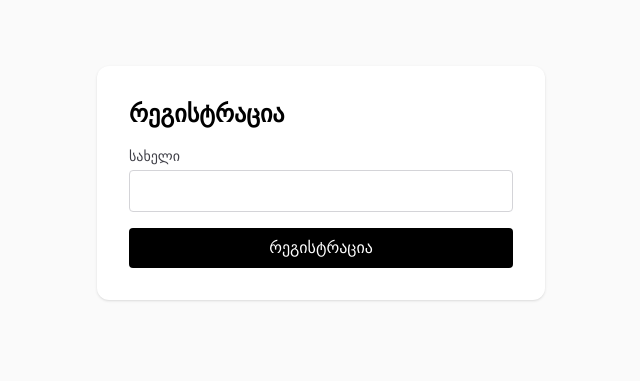
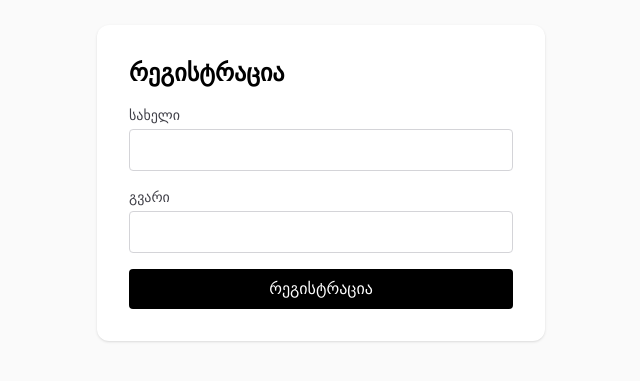
Before and after one commit to Ninuci5/luka-newtask-4, a Next.js app: page /register in a window 1280 px wide. Shown: the part 217-598 px from the top of the page, without its empty margins (319-959 px from the left). Built offline with nearby package versions, Linux system fonts and the light colour scheme.

Commit message:
added lastname

```diff
--- a/src/components/registerForm/RegisterForm.jsx
+++ b/src/components/registerForm/RegisterForm.jsx
@@ -4,30 +4,42 @@ import { useState } from "react";
 
 const API_URL = "https://jsonplaceholder.typicode.com/users";
 
-function validate(firstName) {
-  const value = firstName.trim();
-  if (!value) return "სახელი სავალდებულოა";
-  if (value.length < 4) return "სახელი უნდა შედგებოდეს მინიმუმ 4 სიმბოლოსგან";
-  if (value.length > 20) return "სახელი უნდა შედგებოდეს მაქსიმუმ 20 სიმბოლოსგან";
+const fields = [
+  { name: "firstName", label: "სახელი" },
+  { name: "lastName", label: "გვარი" },
+];
+
+const initialValues = { firstName: "", lastName: "" };
+
+function validateField(label, raw) {
+  const value = raw.trim();
+  if (!value) return `${label} სავალდებულოა`;
+  if (value.length < 4) return `${label} უნდა შედგებოდეს მინიმუმ 4 სიმბოლოსგან`;
+  if (value.length > 20) return `${label} უნდა შედგებოდეს მაქსიმუმ 20 სიმბოლოსგან`;
   return "";
 }
 
 export default function RegisterForm() {
-  const [firstName, setFirstName] = useState("");
-  const [error, setError] = useState("");
+  const [values, setValues] = useState(initialValues);
+  const [errors, setErrors] = useState({});
   const [status, setStatus] = useState({ type: "", message: "" });
   const [loading, setLoading] = useState(false);
 
   const handleChange = (e) => {
-    setFirstName(e.target.value);
-    setError("");
+    const { name, value } = e.target;
+    setValues((prev) => ({ ...prev, [name]: value }));
+    setErrors((prev) => ({ ...prev, [name]: "" }));
   };
 
   const handleSubmit = async (e) => {
     e.preventDefault();
-    const found = validate(firstName);
-    setError(found);
-    if (found) return;
+    const found = {};
+    for (const f of fields) {
+      const msg = validateField(f.label, values[f.name]);
+      if (msg) found[f.name] = msg;
+    }
+    setErrors(found);
+    if (Object.keys(found).length) return;
 
     setLoading(true);
     setStatus({ type: "", message: "" });
@@ -35,7 +47,10 @@ export default function RegisterForm() {
       const res = await fetch(API_URL, {
         method: "POST",
         headers: { "Content-Type": "application/json" },
-        body: JSON.stringify({ firstName: firstName.trim() }),
+        body: JSON.stringify({
+          firstName: values.firstName.trim(),
+          lastName: values.lastName.trim(),
+        }),
       });
       if (!res.ok) throw new Error(`Error ${res.status}`);
       const data = await res.json();
@@ -43,7 +58,7 @@ export default function RegisterForm() {
         type: "success",
         message: `რეგისტრაცია წარმატებულია! ID: ${data.id}`,
       });
-      setFirstName("");
+      setValues(initialValues);
     } catch {
       setStatus({ type: "error", message: "რეგისტრაცია ვერ მოხერხდა, სცადეთ თავიდან." });
     } finally {
@@ -61,17 +76,21 @@ export default function RegisterForm() {
         რეგისტრაცია
       </h2>
 
-      <label className="flex flex-col gap-1 text-sm text-zinc-700 dark:text-zinc-300">
-        სახელი
+      {fields.map((f) => (
+        <label key={f.name} className="flex flex-col gap-1 text-sm text-zinc-700 dark:text-zinc-300">
+          {f.label}
           <input
-          name="firstName"
+            name={f.name}
             type="text"
-          value={firstName}
+            value={values[f.name]}
             onChange={handleChange}
             className="rounded border border-zinc-300 bg-transparent px-3 py-2 text-base text-black dark:border-zinc-700 dark:text-white"
           />
-        {error && <span className="text-xs text-red-600">{error}</span>}
+          {errors[f.name] && (
+            <span className="text-xs text-red-600">{errors[f.name]}</span>
+          )}
         </label>
+      ))}
 
       <button
         type="submit"
```
Lines whose indentation alone changed are shown as unchanged.
